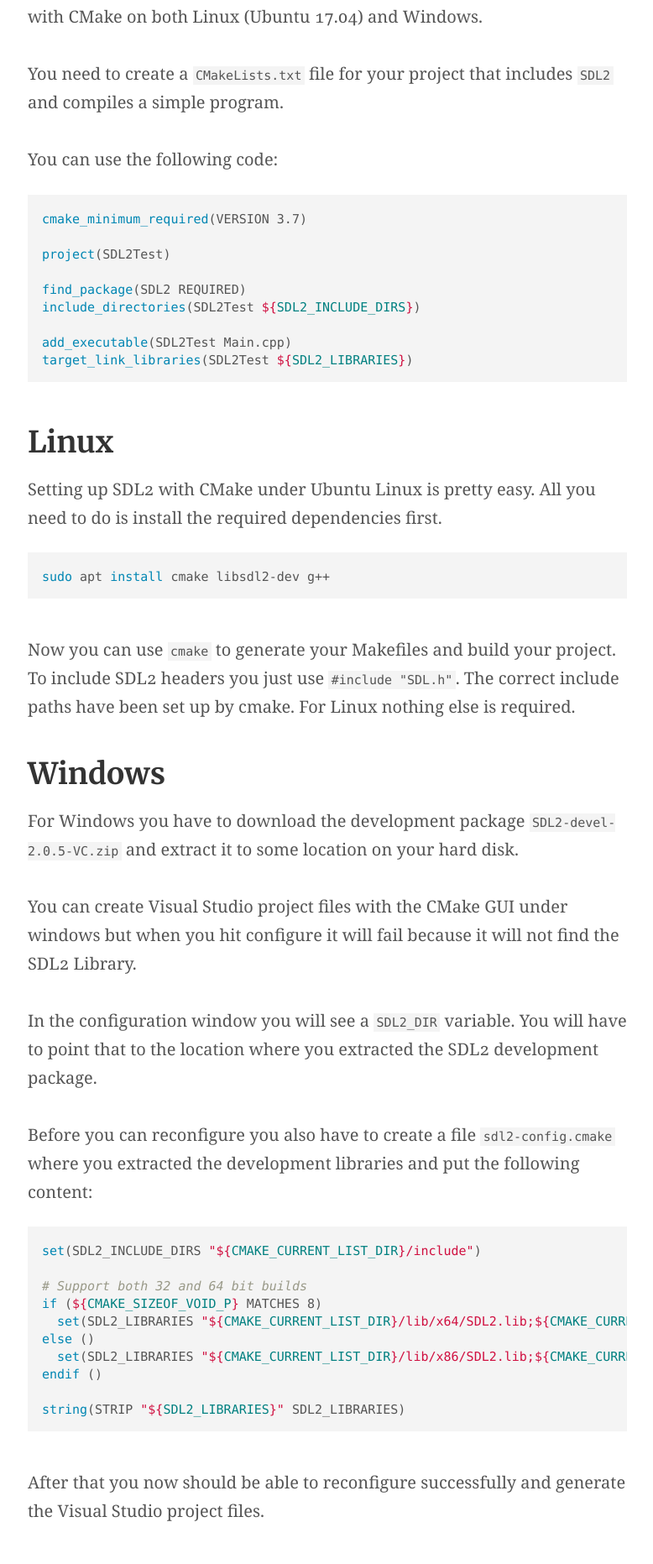
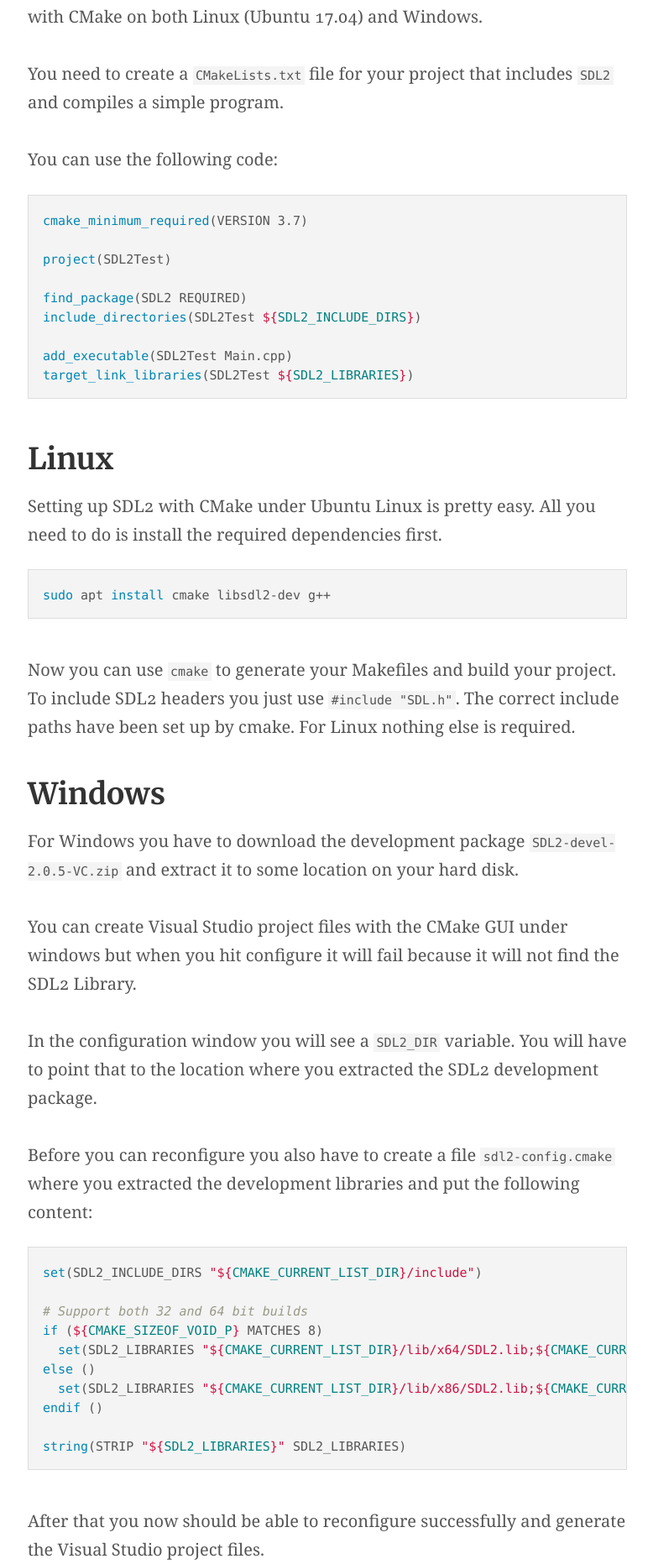
Before and after one commit to trenki2/trenki2.github.io, a Jekyll site: the page built from _posts/2017-06-02-using-sdl2-with-cmake.md, in a window 1280 px wide. Shown: the part 632-2495 px from the top of the page at 84% size, without its empty margins (250-1028 px from the left). Built offline with Jekyll 4.4.1, drawn with Linux system fonts in a browser that asks for light colours.

Commit message:
Added more text

```diff
--- /dev/null
+++ b/_sass/_custom.scss
@@ -0,0 +1,36 @@
+
+/* Syntax highlighting adjustments */
+.highlight {
+    line-height: 1;
+}
+
+.highlight pre {
+    overflow-x: auto;
+}
+
+.highlight pre code * {
+    white-space: nowrap;
+}
+
+.highlight pre code {
+    white-space: pre;
+}
+
+pre.highlight {
+    overflow-x: auto;
+}
+
+pre.highlight code * {
+    white-space: nowrap;
+}
+
+pre.highlight code {
+    white-space: pre;
+}
+
+/* Utility */
+
+.align-center {
+    margin: 0 auto;
+    display: block;
+}
--- a/_sass/_syntax.scss
+++ b/_sass/_syntax.scss
@@ -60,20 +60,61 @@
 .vi { color: #008080 } /* Name.Variable.Instance */
 .il { color: #009999 } /* Literal.Number.Integer.Long */
 
-.highlight pre code * {
-    white-space: nowrap;    // this sets all children inside to nowrap
+.highlight {
+    line-height: 1;
 }
 
 .highlight pre {
-    overflow-x: auto;       // this sets the scrolling in x
-    line-height: 1;
+    overflow-x: auto;
+}
+
+.highlight pre code * {
+    white-space: nowrap;
+}
+
+.highlight pre code {
+    white-space: pre;
 }
 
 pre.highlight {
-    overflow-x: auto;       // this sets the scrolling in x
-    line-height: 1;
+    overflow-x: auto;
 }
 
-.highlight pre code {
-    white-space: pre;       // forces <code> to respect <pre> formatting
+pre.highlight code * {
+    white-space: nowrap;
 }
+
+pre.highlight code {
+    white-space: pre;
+}
+
+
+pre {
+  border: solid 1px #ddd;
+  background: #fff;
+  padding: 0;
+  line-height: 23px;
+  margin-bottom: 30px;
+  white-space: pre;
+  overflow-x: auto;
+  word-break: inherit;
+  word-wrap: inherit;
+}
+
+.highlight td {
+    padding: 8px 15px;
+}
+
+.gl {
+  background: #fafafa;
+  border-right: 1px solid #ddd;
+  color: #999;
+
+  /* Stop line numbers being visually selected */
+  -webkit-touch-callout: none;
+  -webkit-user-select: none;
+  -khtml-user-select: none;
+  -moz-user-select: none;
+  -ms-user-select: none;
+  user-select: none;
+}
--- a/assets/styles.scss
+++ b/assets/styles.scss
@@ -9,6 +9,7 @@ title: false
 @import "sassline-base";
 @import "syntax";
 @import "flex";
+@import "custom";
 
 
 // Structural elements
```
Also changed, not shown: _drafts/developing-a-software-renderer.md (+86 -5 lines), assets/images/software-rendering/triangle1.png (added).
